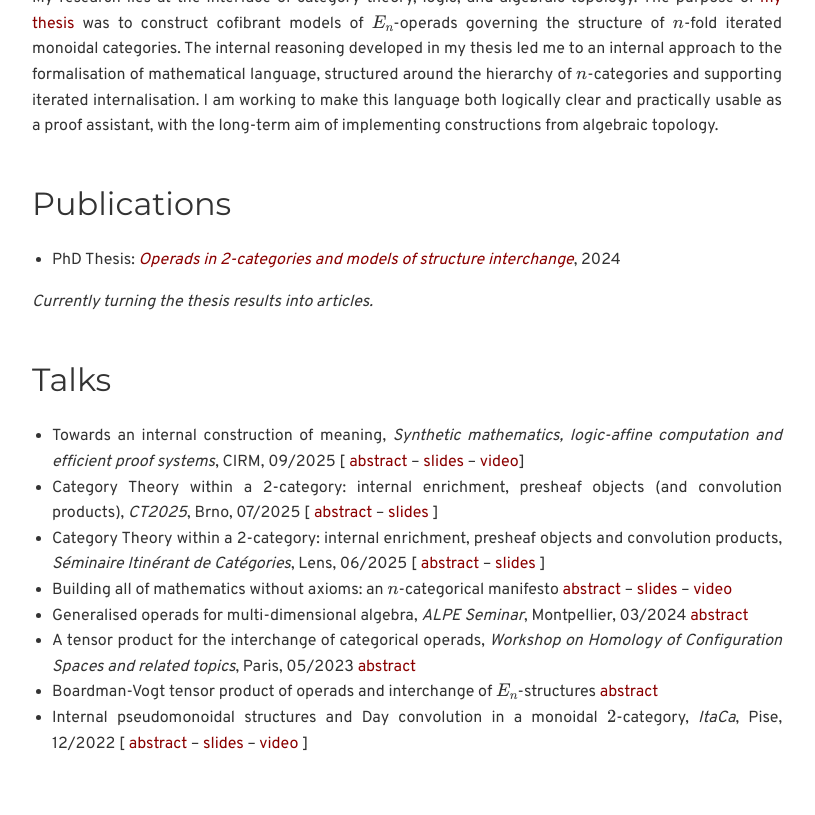
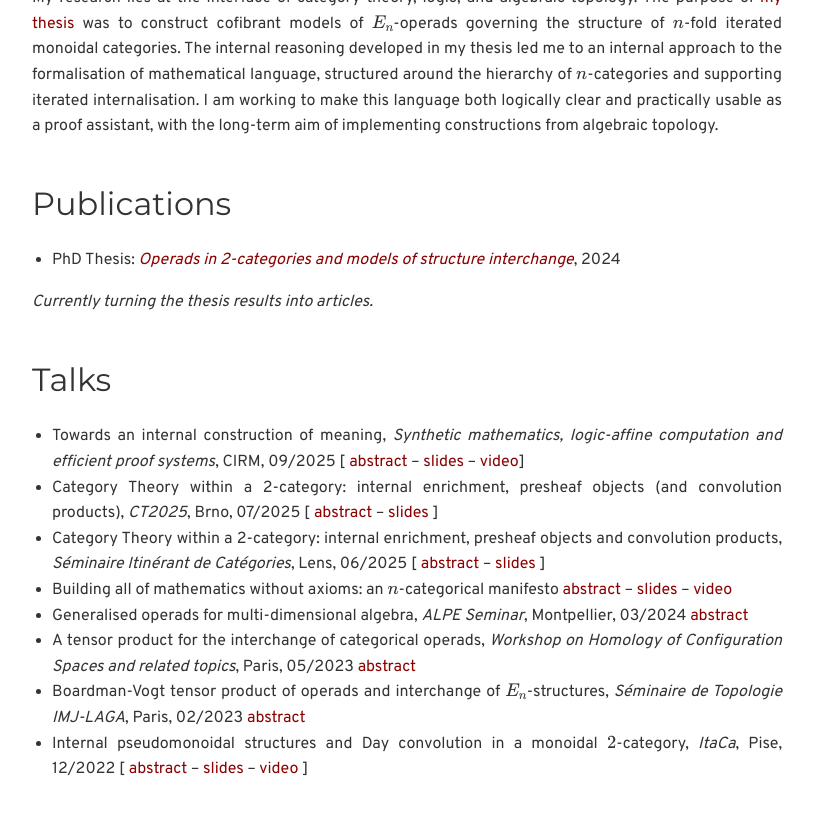
Before and after one commit to sdspmon/math, a Jekyll site: the page built from index.md, in a window 1280 px wide and 1206 px high, cut to the strip 382-1197 px from the top of the window. Shown: the whole strip, without its empty margins (233-1048 px from the left). Built offline with Jekyll 4.4.1, drawn with Linux system fonts in a browser that asks for light colours; formulas are drawn with MathJax 3.

Commit message:
Update index.md

```diff
--- a/index.md
+++ b/index.md
@@ -21,8 +21,8 @@ My research lies at the interface of category theory, logic, and algebraic topol
 - Towards an internal construction of meaning, *Synthetic mathematics, logic-affine computation and efficient proof systems*, CIRM, 09/2025 [ [abstract](https://www.cirm-math.fr/RepOrga/3377/Abstracts/SophieDespalungue.pdf) -- [slides](/files/cirm2025.pdf) -- [video](https://www.youtube.com/watch?v=qivGs4PLCYY)]
 - Category Theory within a 2-category: internal enrichment, presheaf objects (and convolution products), *CT2025*, Brno, 07/2025 [ [abstract](https://conference.math.muni.cz/ct2025/data/uploads/abstracts/despalungue.pdf) -- [slides](https://conference.math.muni.cz/ct2025/data/uploads/slides/despalungue.pdf) ]
 - Category Theory within a 2-category: internal enrichment, presheaf objects and convolution products, *Séminaire Itinérant de Catégories*, Lens, 06/2025 [ [abstract](https://www-lmpa.univ-littoral.fr/~sic/wordpress/?page_id=1502#abstract-despalungue) -- [slides](https://www-lmpa.univ-littoral.fr/~sic/Lens2025/dEspalungue.pdf) ]
-- Building all of mathematics without axioms: an $$n$$-categorical manifesto  [abstract](https://www.sophie.d.espalungue.xyz/math/talks/nyct/) -- [slides]() -- [video](https://www.youtube.com/watch?v=F5RW-3stMlI)
+- Building all of mathematics without axioms: an $$n$$-categorical manifesto  [abstract](https://www.sophie.d.espalungue.xyz/math/talks/nyct/) -- [slides](https://github.com/sdspmon/math/raw/refs/heads/return/files/nCat) -- [video](https://www.youtube.com/watch?v=F5RW-3stMlI)
 - Generalised operads for multi-dimensional algebra, *ALPE Seminar*, Montpellier, 03/2024  [abstract](https://www.math.univ-toulouse.fr/~rcampos/ALPE/2024-03.html)
 - A tensor product for the interchange of categorical operads, *Workshop on Homology of Configuration Spaces and related topics*, Paris, 05/2023  [abstract](https://idrissi.eu/shocos/conf0523/)
-- Boardman-Vogt tensor product of operads and interchange of $$E_n$$-structures  [abstract]()
-- Internal pseudomonoidal structures and Day convolution in a monoidal $$2$$-category, *ItaCa*, Pise, 12/2022 [  [abstract](https://progetto-itaca.github.io/ItaCa-22/assets/abstracts/despalungue.pdf) -- [slides](files/itaca22) -- [video](https://www.youtube.com/watch?v=C83fgsxwihU&list=PLwOJoZOlTAm9ScVRQn78Mt7XjNQmxsF5j&index=6) ]
+- Boardman-Vogt tensor product of operads and interchange of $$E_n$$-structures, *Séminaire de Topologie IMJ-LAGA*, Paris, 02/2023  [abstract](https://www.imj-prg.fr/gestion/evenement/affSeance/9153)
+- Internal pseudomonoidal structures and Day convolution in a monoidal $$2$$-category, *ItaCa*, Pise, 12/2022 [  [abstract](https://progetto-itaca.github.io/ItaCa-22/assets/abstracts/despalungue.pdf) -- [slides](https://github.com/sdspmon/math/raw/refs/heads/return/files/itaca22) -- [video](https://www.youtube.com/watch?v=C83fgsxwihU&list=PLwOJoZOlTAm9ScVRQn78Mt7XjNQmxsF5j&index=6) ]
```
